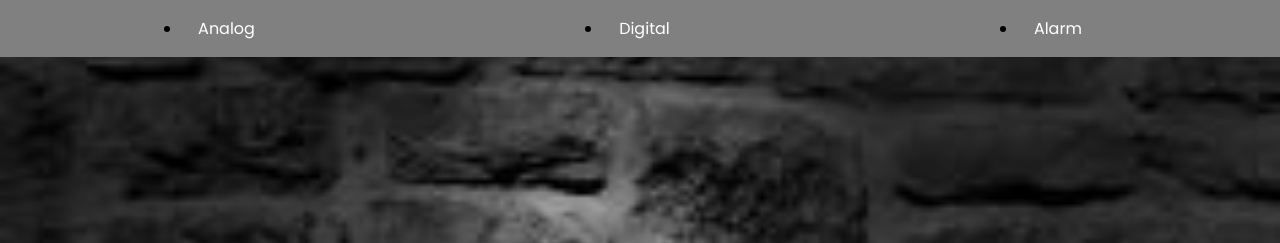
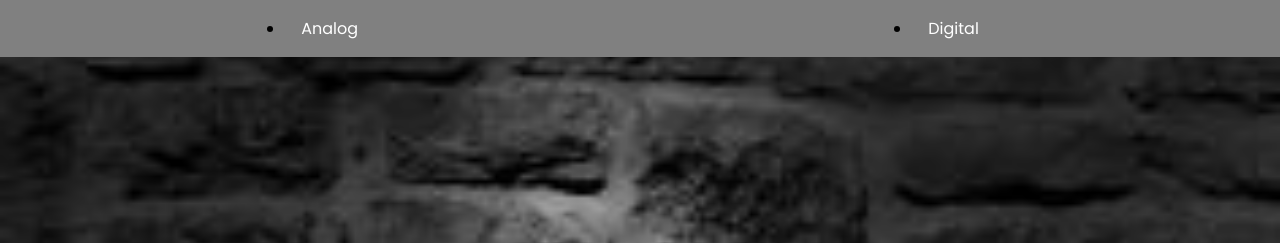
Before and after one commit to ani18605/project, a plain HTML site: page digital.html in a window 1280 px wide. Shown: the top 243 px of the page. Drawn offline with Linux system fonts and the light colour scheme.

Commit message:
digital.html

```diff
--- a/digital.html
+++ b/digital.html
@@ -13,7 +13,6 @@
         <ul class="nav__menu">
             <li><a href="index.html">Analog</a></li>
             <li><a href="digital.html">Digital</a></li>
-            <li><a href="alarm.html">Alarm</a></li>
         </ul>
     </nav>
     <div class="containe">
```
